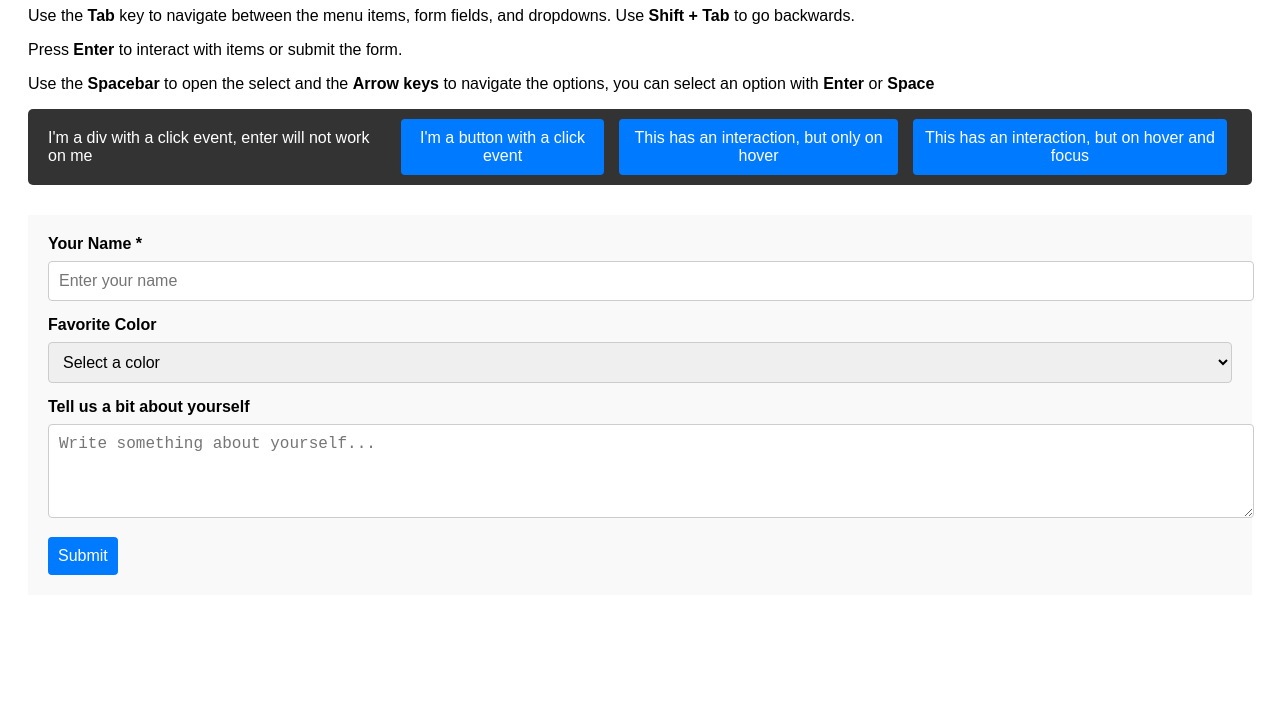
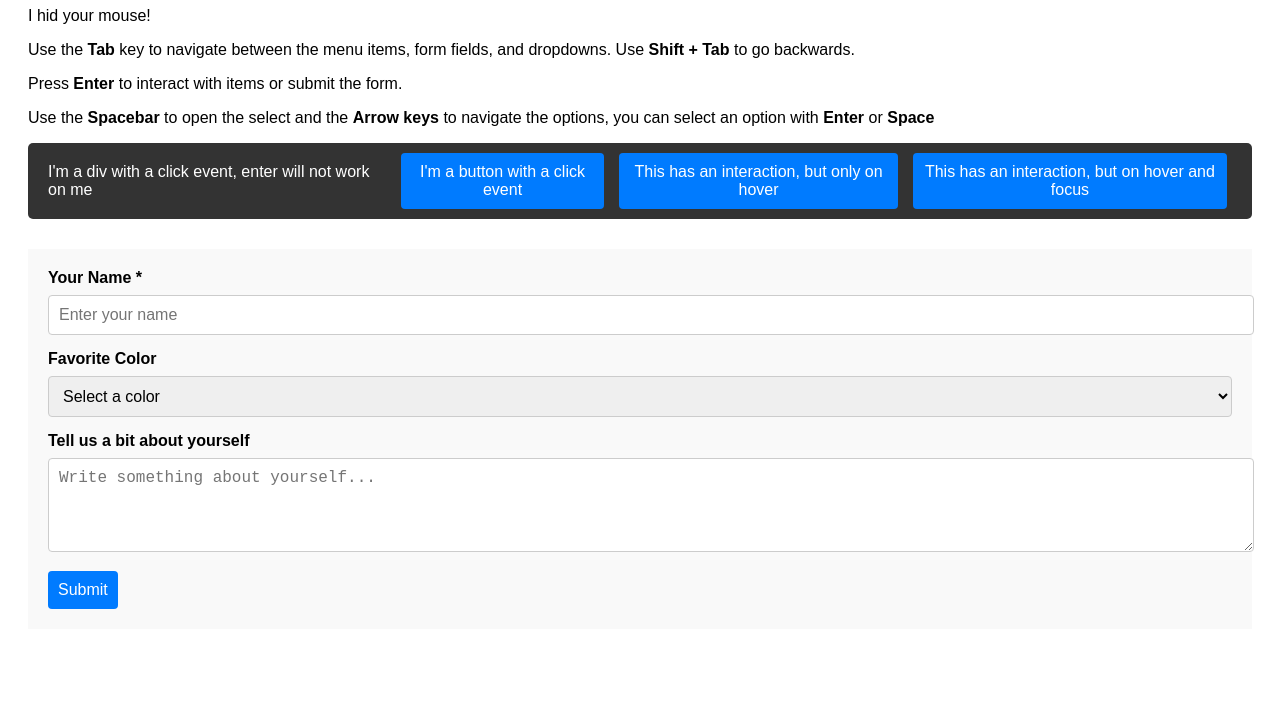
Before and after one commit to koralajoie-cl/keyboard-navigation, a plain HTML site: page index.html in a window 1280 px wide. Shown: the part 93-800 px from the top of the page. Drawn offline with Linux system fonts and the light colour scheme.

Commit message:
Add hidden mouse message

```diff
--- a/index.html
+++ b/index.html
@@ -141,6 +141,7 @@
 </head>
 <body>
   <h1>Learn Keyboard Navigation</h1>
+  <p>I hid your mouse!</p>
   <p>Use the <strong>Tab</strong> key to navigate between the menu items, form fields, and dropdowns. Use <strong>Shift + Tab</strong> to go backwards. </p>
   <p>Press <strong>Enter</strong> to interact with items or submit the form.</p>
   <p>Use the <strong>Spacebar</strong> to open the select and the <strong>Arrow keys</strong> to navigate the options, you can select an option with <strong>Enter</strong> or <strong>Space</strong></p>
```
